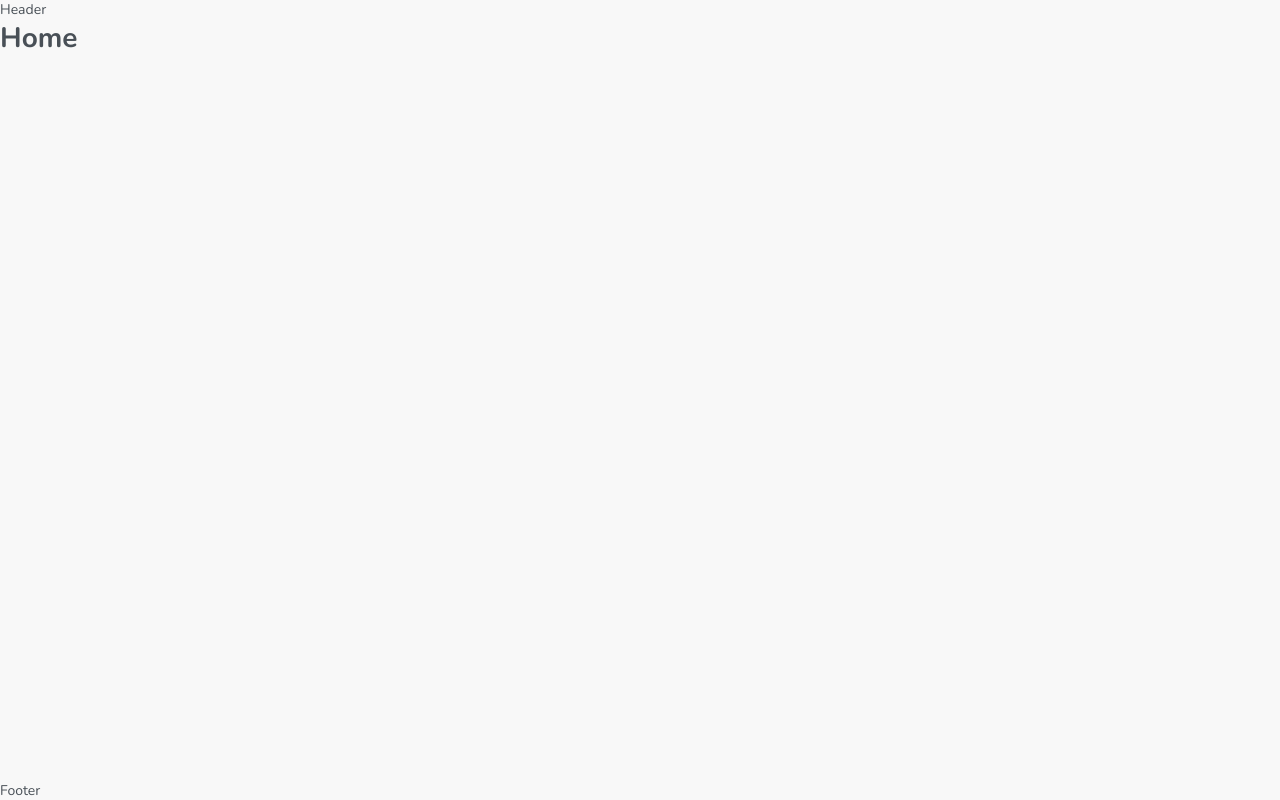
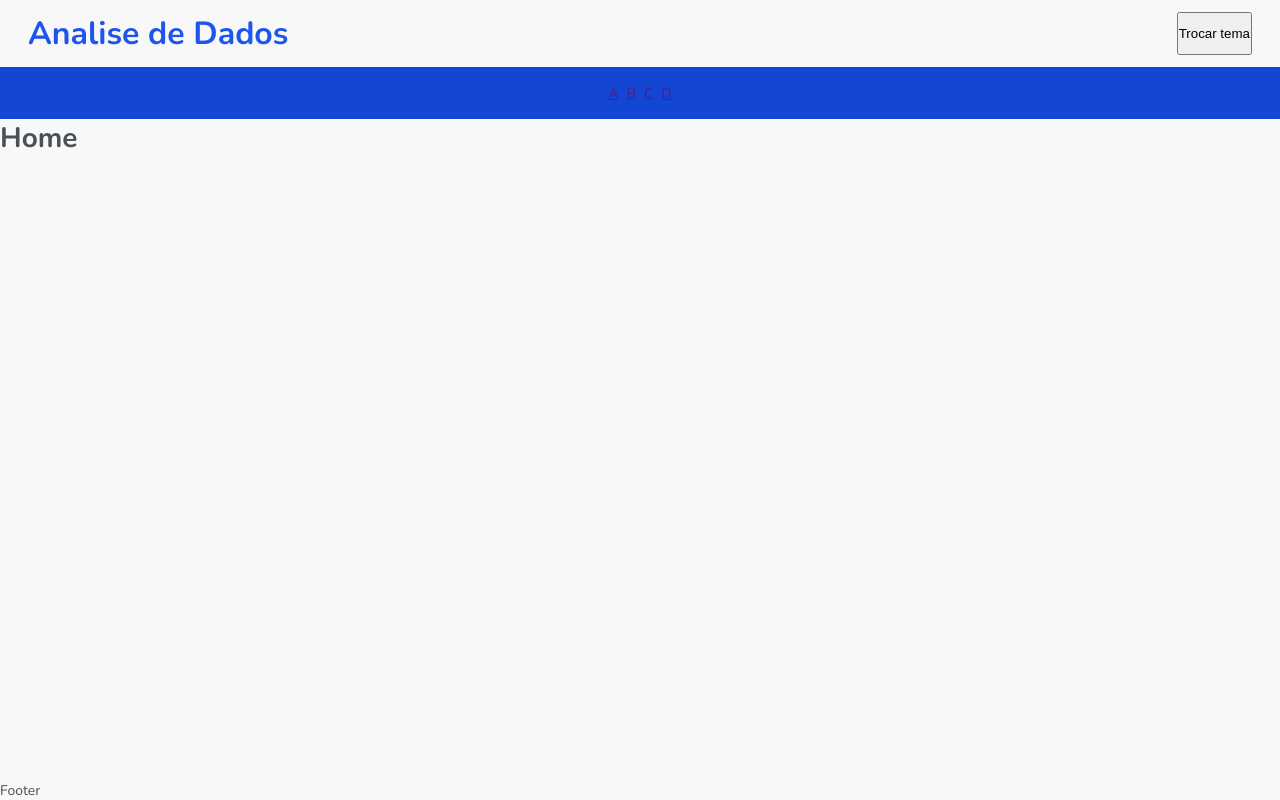
Before and after one commit to Felipstein/metrito-challenge-frontend, a React (Vite) app: page / in a window 1280 px wide. Built offline with nearby package versions, Linux system fonts and the light colour scheme.

Commit message:
✨ feat: added header styles

```diff
--- /dev/null
+++ b/src/components/Header/index.tsx
@@ -0,0 +1,22 @@
+import React from 'react';
+
+import * as S from './styles';
+
+export const Header: React.FC = () => {
+
+  return (
+    <S.HeaderContainer>
+      <div className="top-header">
+        <h1>Analise de Dados</h1>
+        <button>Trocar tema</button>
+      </div>
+
+      <S.NavBar>
+        <a href="">A</a>
+        <a href="">B</a>
+        <a href="">C</a>
+        <a href="">D</a>
+      </S.NavBar>
+    </S.HeaderContainer>
+  );
+};
--- /dev/null
+++ b/src/components/Header/styles.ts
@@ -0,0 +1,29 @@
+import styled from 'styled-components';
+
+export const HeaderContainer = styled.header`
+  .top-header {
+    display: flex;
+    justify-content: space-between;
+
+    padding: 1.2rem 2.8rem;
+
+    background-color: ${({ theme }) => theme.anatomy.colors.header.topHeader};
+    color: ${({ theme }) => theme.anatomy.colors.header.title};
+
+    h1 {
+      font-size: 3.2rem;
+    }
+  }
+`;
+
+export const NavBar = styled.nav`
+  display: flex;
+  justify-content: center;
+  align-items: center;
+  gap: 0.8rem;
+
+  padding: 0.8rem;
+  height: 5.2rem;
+
+  background-color: ${({ theme }) => theme.anatomy.colors.header.navBar};
+`;
--- a/src/components/Layout/index.tsx
+++ b/src/components/Layout/index.tsx
@@ -2,11 +2,12 @@ import React from 'react';
 
 import { LayoutProps } from './types';
 import * as S from './styles';
+import { Header } from '../Header';
 
 export const Layout: React.FC<LayoutProps> = ({ children }) => {
   return (
     <S.LayoutPage>
-      <header>Header</header>
+      <Header />
       <div className="content">
         {children}
       </div>
```
